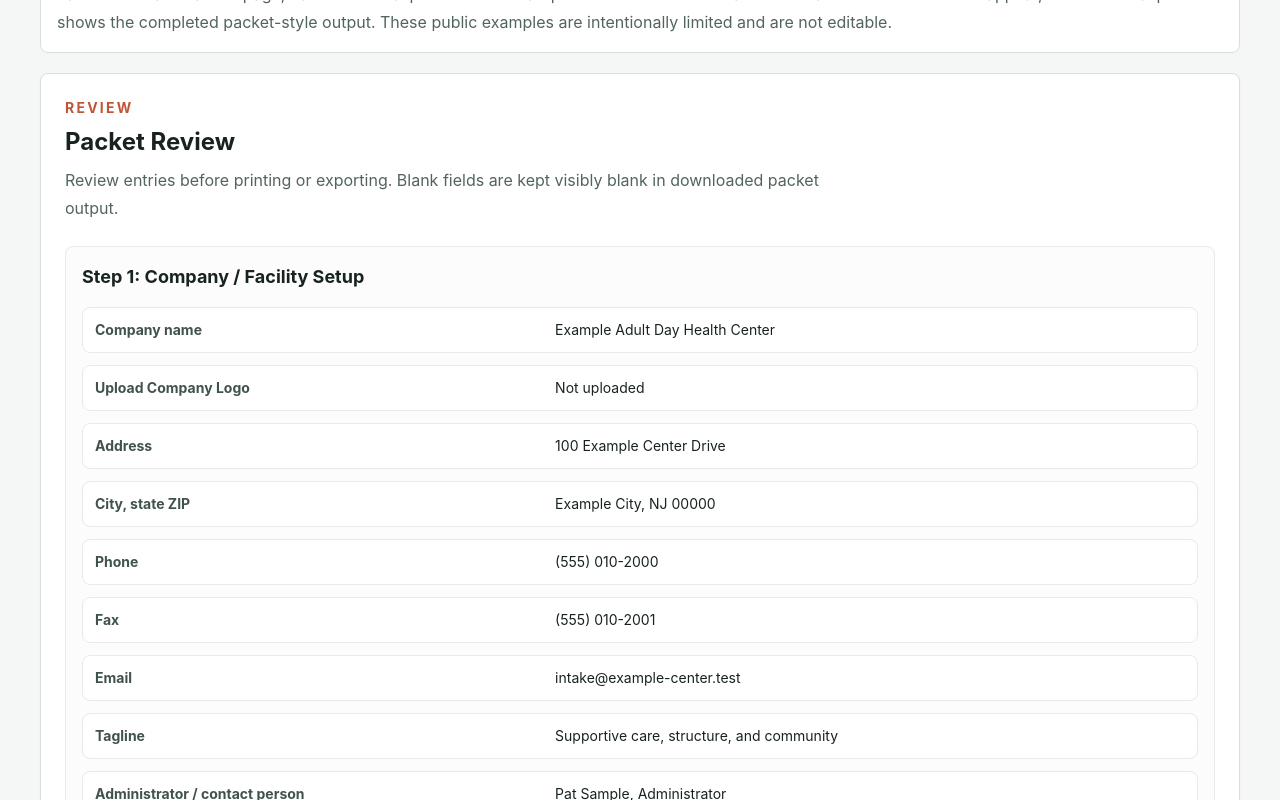
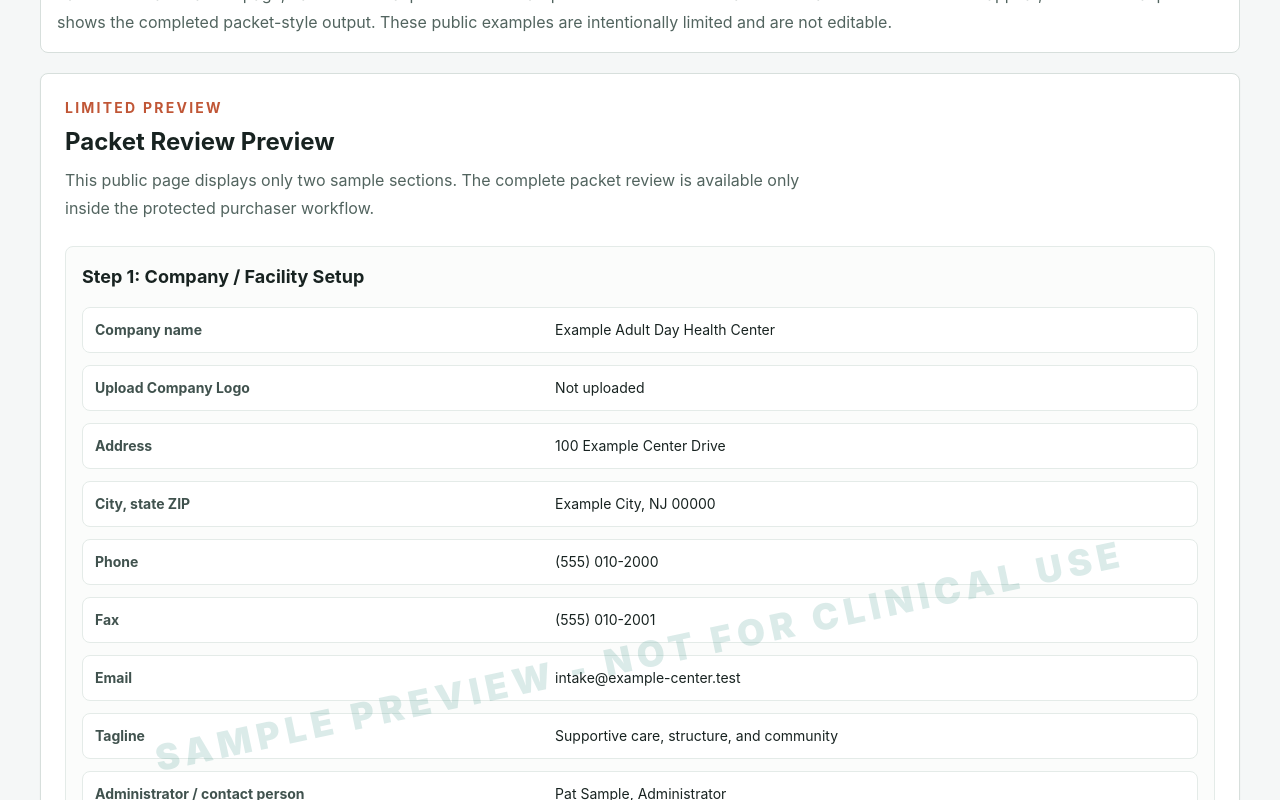
Before and after one commit to misiahmiles-ui/psychosocial-intake-packet, a Next.js app: page /example in a window 1280 px wide. Shown: the part 360-1160 px from the top of the page. Built offline with nearby package versions, Linux system fonts and the light colour scheme.

Commit message:
Limit public packet review to two sections

```diff
--- a/app/example/page.tsx
+++ b/app/example/page.tsx
@@ -57,7 +57,7 @@ export default function ExamplePage() {
           </p>
         </div>
 
-        <ReviewPacket packet={examplePacket} />
+        <ReviewPacket packet={examplePacket} publicPreview />
       </section>
     </main>
   );
--- a/components/ReviewPacket.tsx
+++ b/components/ReviewPacket.tsx
@@ -4,34 +4,73 @@ import type { FieldDefinition, IntakePacket, IntakeStep } from "@/types/intake";
 import { INTAKE_STEPS } from "@/lib/sections";
 import { formatValue, getValueByPath, scoreMentalStatus } from "@/lib/packetUtils";
 
-export function ReviewPacket({ packet }: { packet: IntakePacket }) {
+export function ReviewPacket({
+  packet,
+  publicPreview = false
+}: {
+  packet: IntakePacket;
+  publicPreview?: boolean;
+}) {
+  const visibleSteps = publicPreview ? INTAKE_STEPS.slice(0, 2) : INTAKE_STEPS;
+
   return (
     <section className="rounded-lg border border-[#d7dfdc] bg-white p-5 shadow-sm sm:p-6">
       <div className="mb-6">
         <p className="text-sm font-bold uppercase tracking-[0.16em] text-clay">
-          Review
+          {publicPreview ? "Limited Preview" : "Review"}
         </p>
         <h2 className="mt-2 text-2xl font-bold tracking-normal text-ink">
-          Packet Review
+          {publicPreview ? "Packet Review Preview" : "Packet Review"}
         </h2>
         <p className="mt-2 max-w-3xl leading-7 text-[#52645f]">
-          Review entries before printing or exporting. Blank fields are kept
-          visibly blank in downloaded packet output.
+          {publicPreview
+            ? "This public page displays only two sample sections. The complete packet review is available only inside the protected purchaser workflow."
+            : "Review entries before printing or exporting. Blank fields are kept visibly blank in downloaded packet output."}
         </p>
       </div>
 
       <div className="grid gap-4">
-        {INTAKE_STEPS.map((step) => (
-          <ReviewStep key={step.id} step={step} packet={packet} />
+        {visibleSteps.map((step) => (
+          <ReviewStep
+            key={step.id}
+            step={step}
+            packet={packet}
+            watermarked={publicPreview}
+          />
         ))}
       </div>
+      {publicPreview ? (
+        <p className="mt-5 rounded-lg border border-[#cde7df] bg-mint p-4 text-sm font-semibold leading-6 text-[#334642]">
+          Public preview limited to 2 of {INTAKE_STEPS.length} sections. Sample
+          content is fictitious and is not for clinical use.
+        </p>
+      ) : null}
     </section>
   );
 }
 
-function ReviewStep({ step, packet }: { step: IntakeStep; packet: IntakePacket }) {
+function ReviewStep({
+  step,
+  packet,
+  watermarked = false
+}: {
+  step: IntakeStep;
+  packet: IntakePacket;
+  watermarked?: boolean;
+}) {
   return (
-    <article className="rounded-lg border border-[#e4ebe8] bg-[#fbfcfb] p-4">
+    <article className="relative overflow-hidden rounded-lg border border-[#e4ebe8] bg-[#fbfcfb] p-4">
+      {watermarked ? (
+        <div
+          aria-hidden="true"
+          className="pointer-events-none absolute inset-0 z-20 flex items-center justify-center overflow-hidden"
+        >
+          <span className="-rotate-12 whitespace-nowrap text-2xl font-black tracking-[0.16em] text-sea/15 sm:text-4xl">
+            SAMPLE PREVIEW - NOT FOR CLINICAL USE
+          </span>
+        </div>
+      ) : null}
+      <div className="relative z-10">
         <h3 className="text-lg font-bold text-ink">
           {step.eyebrow}: {step.title}
         </h3>
@@ -50,6 +89,7 @@ function ReviewStep({ step, packet }: { step: IntakeStep; packet: IntakePacket }
           ))}
           </div>
         )}
+      </div>
     </article>
   );
 }
```
Lines whose indentation alone changed are shown as unchanged.
